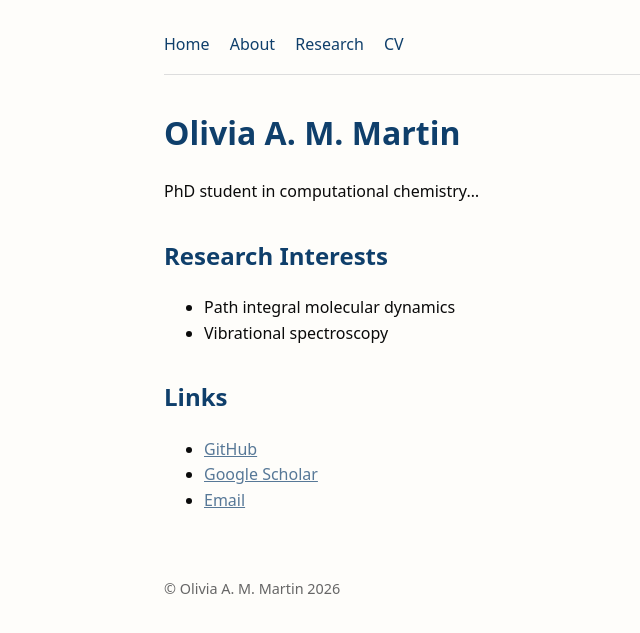
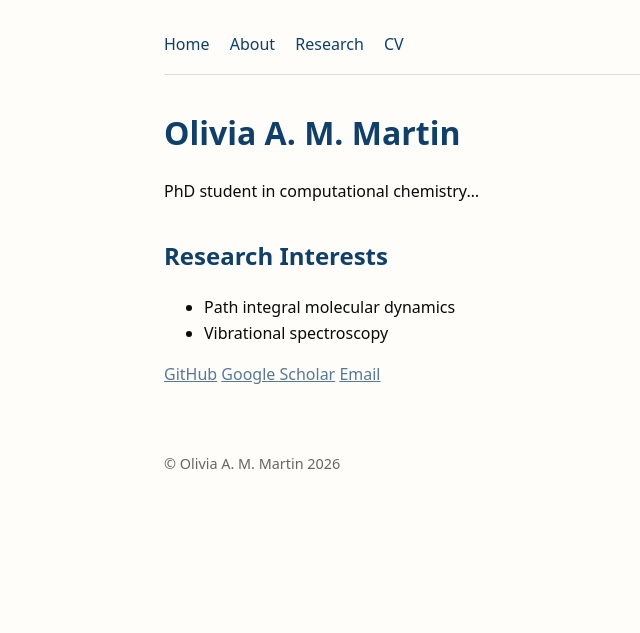
Before and after one commit to oliviaammartin/oliviaammartin.github.io, a Jekyll site: the page built from index.md, in a window 1280 px wide. Shown: the top 633 px of the page, without its empty margins (26-666 px from the left). Built offline with Jekyll 4.4.1, drawn with Linux system fonts in a browser that asks for light colours.

Commit message:
Update links formatting in index.md

```diff
--- a/index.md
+++ b/index.md
@@ -11,7 +11,7 @@ PhD student in computational chemistry...
 - Path integral molecular dynamics
 - Vibrational spectroscopy
 
-## Links
-- [GitHub](https://github.com/oliviaammartin)
-- [Google Scholar](https://scholar.google.com/citations?user=TT-G4RsAAAAJ&hl=en)
-- [Email](mailto:olivia.martin@rutgers.edu)
+{: .profile-links }
+[GitHub](https://github.com/oliviaammartin)
+[Google Scholar](https://scholar.google.com/citations?user=TT-G4RsAAAAJ&hl=en)
+[Email](mailto:olivia.martin@rutgers.edu)
```
